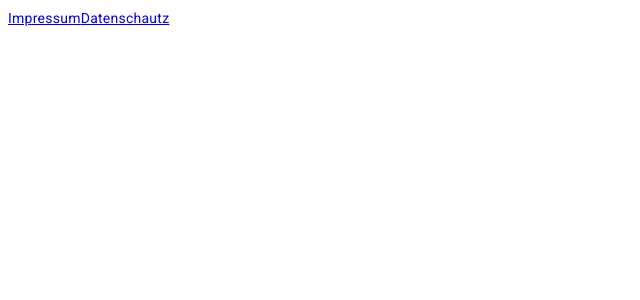
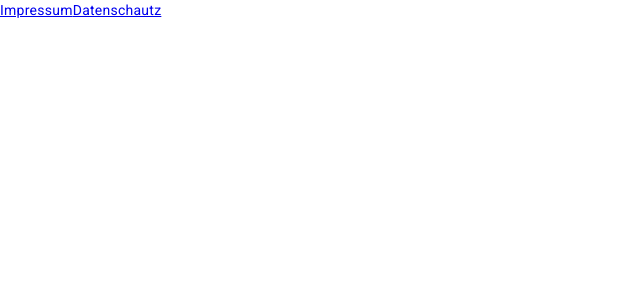
Before and after one commit to byteflavour/byteflavour.github.io, an Angular app: page / in a window 1280 px wide. Shown: the top 300 px of the page, without its empty margins (0-640 px from the left). Built offline with nearby package versions, Linux system fonts and the light colour scheme.

Commit message:
Change Global Style To Basic Align Content
- Set margin to 0 to adjust the content to the browser borders
- Added default fonts
- adjusted view area to 100% of the browser

```diff
--- a/src/styles.sass
+++ b/src/styles.sass
@@ -1 +1,7 @@
-/* You can add global styles to this file, and also import other style files */
+body
+  font-family: Roboto, "Helvetica Neue", sans-serif
+  margin: 0
+
+
+html, body
+  height: 100%
```
